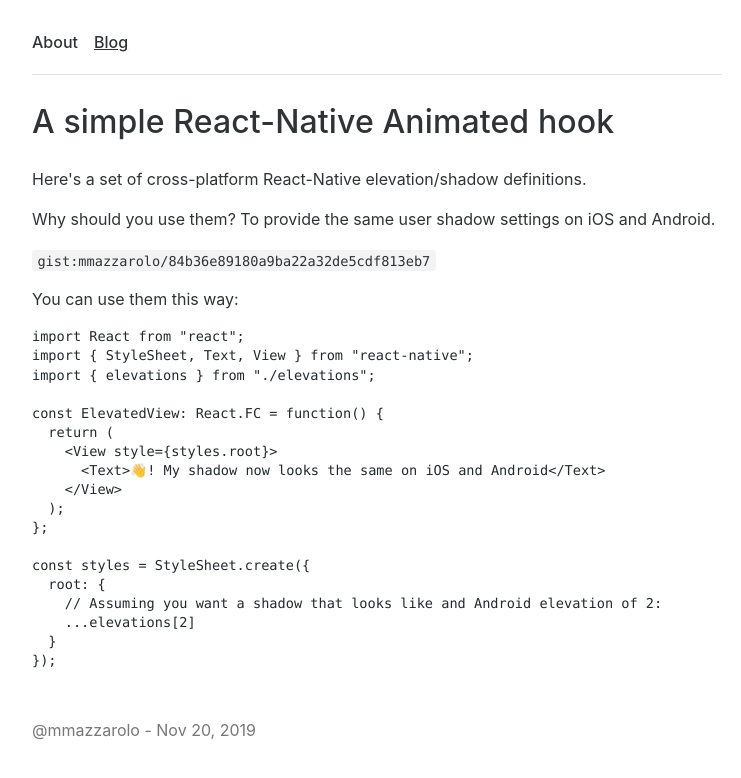
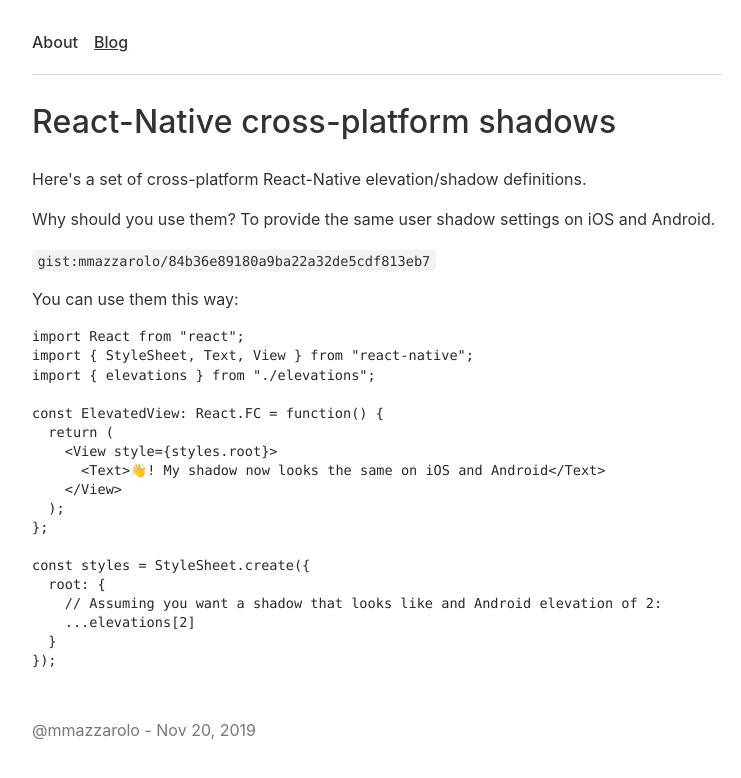
Before and after one commit to mmazzarolo/mmazzarolo.com, a Gatsby site: page /blog/2019-11-20-react-native-cross-platform-shadow/ in a window 1280 px wide. Shown: the whole page, without its empty margins (263-1004 px from the left). Built offline with nearby package versions, Linux system fonts and the light colour scheme; Gatsby itself is replaced by a stand-in of ours; some packages are replaced by stand-ins of ours; code samples lack their colours.

Commit message:
Fixed title

```diff
--- a/content/blog/2019-11-20-react-native-cross-platform-shadow/index.md
+++ b/content/blog/2019-11-20-react-native-cross-platform-shadow/index.md
@@ -1,6 +1,6 @@
 ---
 date: "2019-11-20"
-title: "A simple React-Native Animated hook"
+title: "React-Native cross-platform shadows"
 tags: [programming, react, react-native]
 description: A set of cross-platform React-Native elevation definitions to make your components shadow look the same on iOS and Android.
 ---
```
